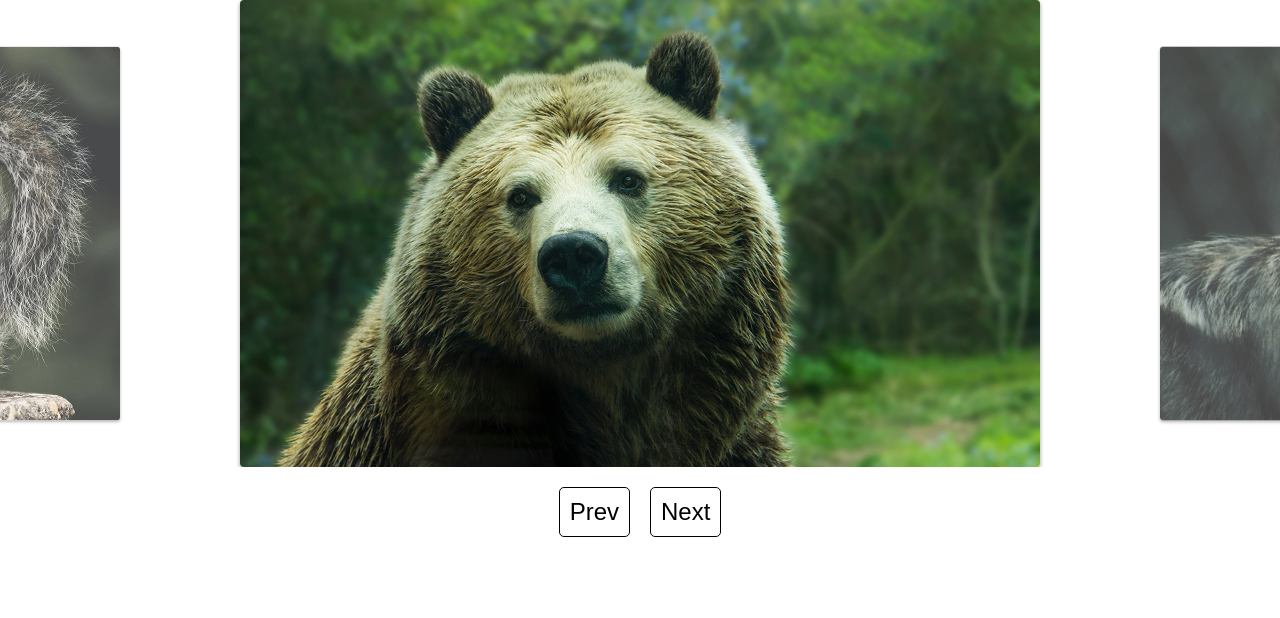
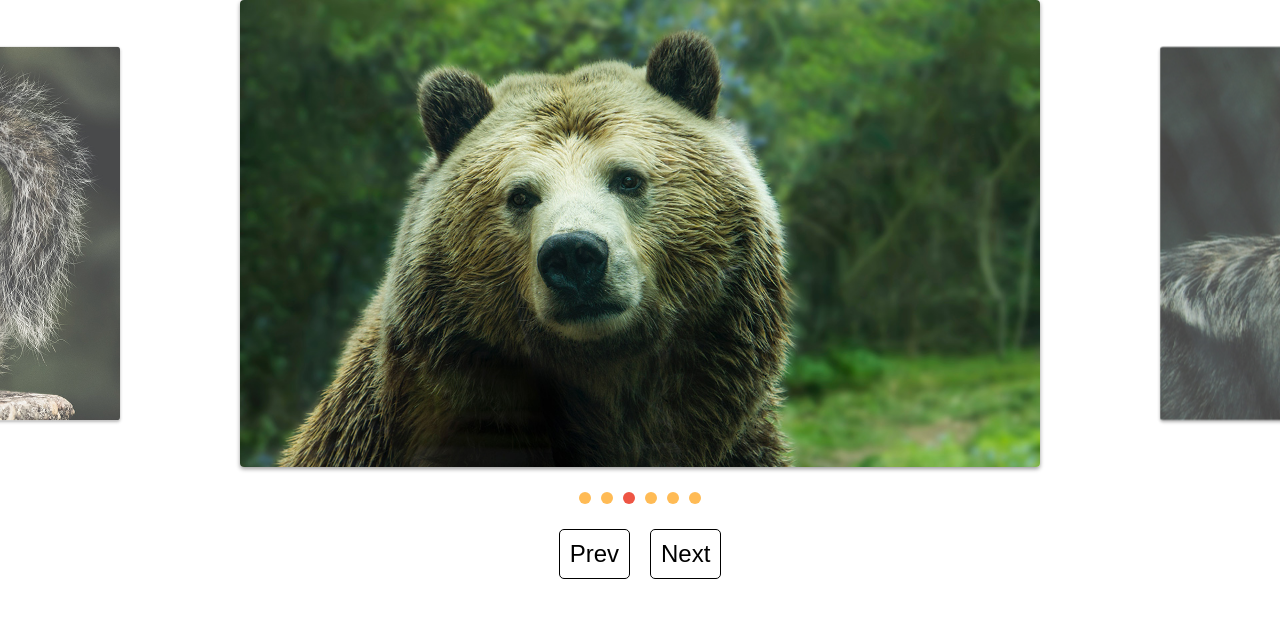
Before and after one commit to RenanFumis/slide, a plain HTML site: page index.html in a window 1280 px wide. Drawn offline with Linux system fonts and the light colour scheme.

Commit message:
adicionado paginação por slide

```diff
--- a/css/style.css
+++ b/css/style.css
@@ -43,3 +43,24 @@ img {
   opacity: 1;
   transform: scale(1);
 }
+
+[data-control="slide"]{
+  display: flex;
+  justify-content: center;
+  margin-top: 20px;
+}
+
+[data-control="slide"] li a{
+display: block;
+width: 12px;
+height: 12px;
+background: #FB5;
+border-radius: 50%;
+overflow: hidden;
+text-indent: -10px;
+margin: 5px;
+}
+
+[data-control="slide"] li.active a, [data-control="slide"] li a:hover {
+  background: #E54;
+}
--- a/js/script.js
+++ b/js/script.js
@@ -3,3 +3,5 @@ import { SlideNav } from "./slide.js";
 const slide = new SlideNav('.slide', '.slide-wrapper')
 slide.init()
 slide.addArrow('.prev', '.next');
+
+slide.addControl()
--- a/js/slide.js
+++ b/js/slide.js
@@ -6,6 +6,7 @@ export class Slide {
     this.wrapper = document.querySelector(wrapper);
     this.dist = { finalPosition: 0, startX: 0, movement: 0 }
     this.activeClass = 'active';
+    this.changeEvent = new Event('changeEvent')
   }
 
   transition(active) {
@@ -96,6 +97,7 @@ export class Slide {
     this.slidesIndexNav(index);
     this.dist.finalPosition = activeSlide.position;
     this.changeActiveClass();
+    this.wrapper.dispatchEvent(this.changeEvent)
   }
 
   changeActiveClass() {
@@ -145,6 +147,12 @@ export class Slide {
 }
 
 export class SlideNav extends Slide {
+  constructor(slide, wrapper) {
+    super(slide, wrapper)
+    this.bindControlEvents()
+  }
+
+
   addArrow(prev, next) {
     this.prevElement = document.querySelector(prev);
     this.nextElement = document.querySelector(next);
@@ -155,4 +163,41 @@ export class SlideNav extends Slide {
     this.prevElement.addEventListener('click', this.activePrevSlide);
     this.nextElement.addEventListener('click', this.activeNextSlide);
   }
+
+  createControl(){
+    const control = document.createElement('ul')
+    control.dataset.control = 'slide'
+
+    this.slideArray.forEach((item, index) => {
+      control.innerHTML += `<li><a href=#slide${index +1}>${index + 1}</a></li>`
+    })
+    this.wrapper.appendChild(control)
+    return control
+  }
+
+  eventControl(item, index){
+    item.addEventListener('click', (event) =>{
+      event.preventDefault()
+      this.changeSlide(index)
+    })
+    this.wrapper.addEventListener('changeEvent', this.activeControlItem)
+  }
+
+  activeControlItem(){
+    this.controlArray.forEach(item => item.classList.remove(this.activeClass))
+    this.controlArray[this.index.active].classList.add(this.activeClass)
+  }
+
+  addControl(customControl){
+    this.control = document.querySelector(customControl) || this.createControl()
+    this.controlArray = [...this.control.children]
+
+    this.activeControlItem()
+    this.controlArray.forEach(this.eventControl)
+  }
+
+  bindControlEvents(){
+    this.eventControl = this.eventControl.bind(this)
+    this.activeControlItem = this.activeControlItem.bind(this)
+  }
 }
```
